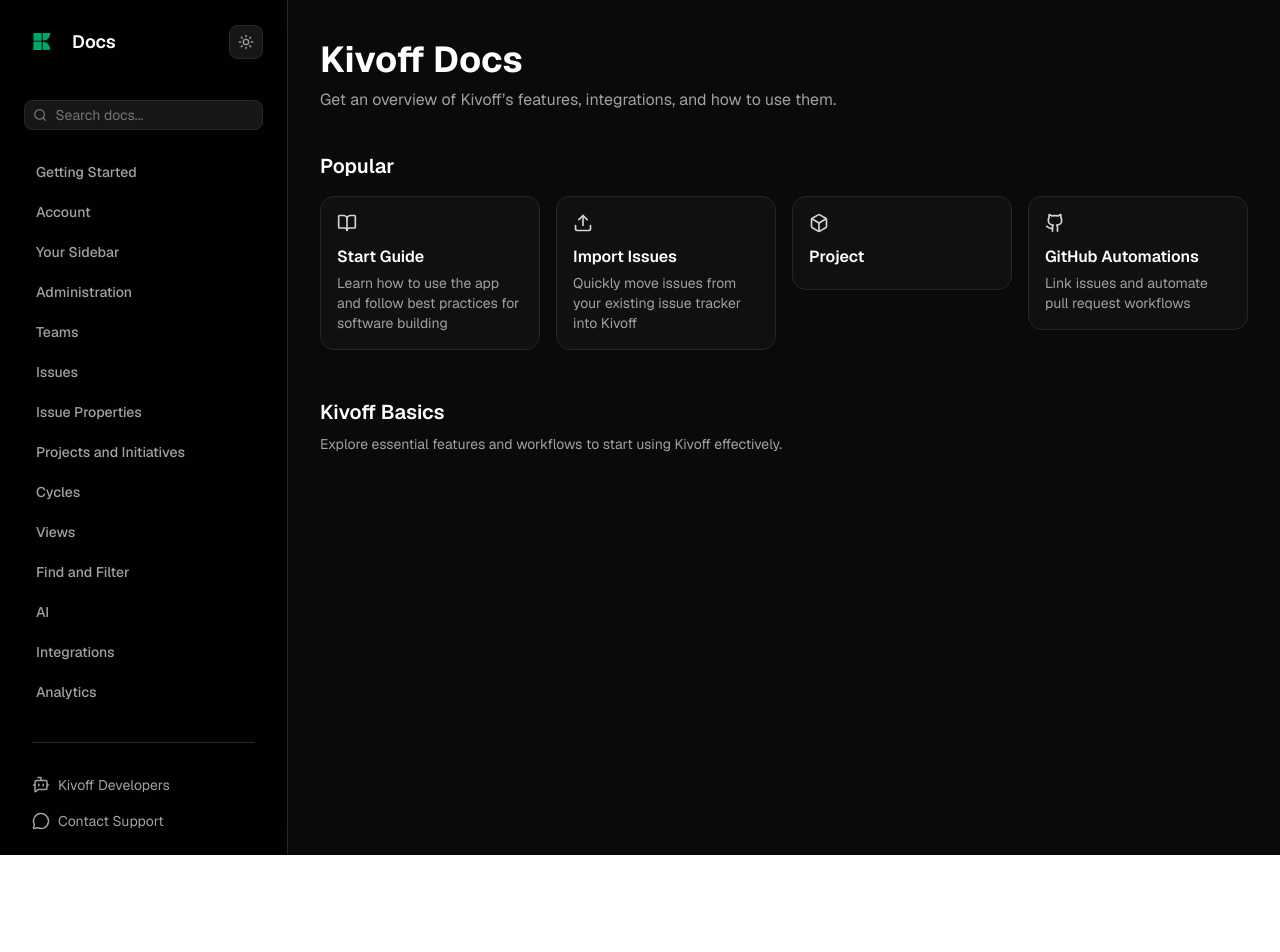
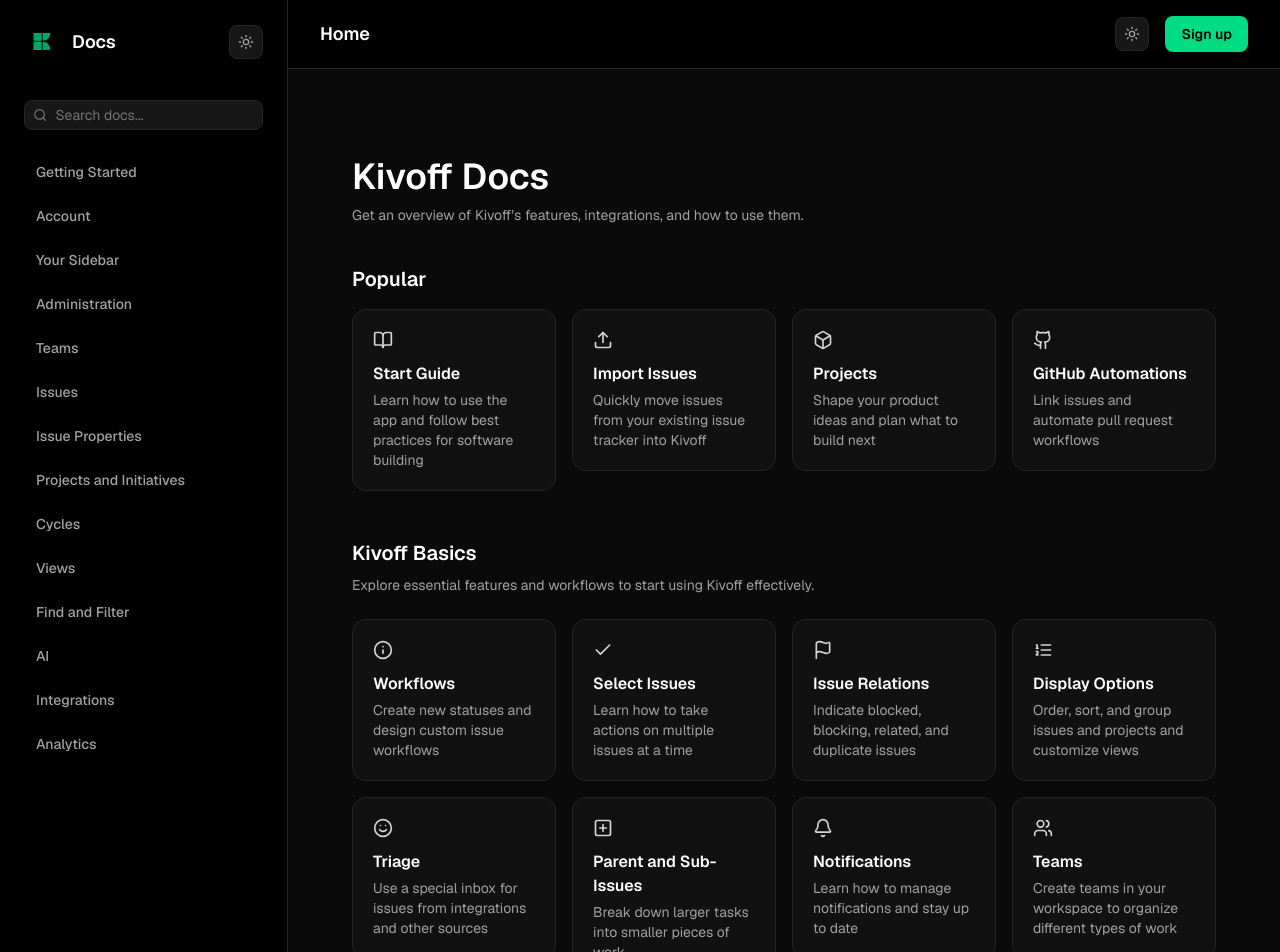
Before and after one commit to YordiMarte/Kivoff, a Next.js app: page /docs in a window 1280 px wide. Shown: the top 952 px of the page. Before the commit the page ends 855 px from the top, so only its background shows below. Built offline with nearby package versions, Linux system fonts and the light colour scheme.

Commit message:
20/10/25

```diff
--- a/src/app/docs/layout.tsx
+++ b/src/app/docs/layout.tsx
@@ -1,14 +1,17 @@
-"use client";
 
 import { Sidebar } from "@/components/docs/Sidebar";
+import { Navbar } from "@/components/docs/Navbar";
 
 export default function DocsLayout({ children }: { children: React.ReactNode }) {
     return (
         <div className="flex min-h-screen bg-[#0a0a0a] text-white">
             <Sidebar />
+            <div className="flex-1 flex flex-col">
+                <Navbar />
             <main className="flex-1 px-8 py-10 overflow-y-auto">
-                {children}
-            </main>
+                    {children}
+                </main>
+            </div>
         </div>
-    )
+    );
 }
--- a/src/app/docs/page.tsx
+++ b/src/app/docs/page.tsx
@@ -4,6 +4,16 @@
 import { motion } from "framer-motion";
 import { BookOpen, Upload, Box, Github } from "lucide-react";
 
+import {
+  Info,
+  Check,
+  Flag,
+  ListOrdered,
+  Smile,
+  PlusSquare,
+  Bell,
+  Users,
+} from "lucide-react"
 
 const popular = [
   {
@@ -20,8 +30,8 @@
   },
   {
     icon: <Box className="h-5 w-5" />,
-    title: "Project",
-    decs: "Shape your product ideas and plan what to build next",
+    title: "Projects",
+    desc: "Shape your product ideas and plan what to build next",
     href: "/docs/projects",
   },
   {
@@ -32,13 +42,65 @@
   },
 ];
 
+const basics = [
+  {
+    icon: <Info className="h-5 w-5" />,
+    title: "Workflows",
+    desc: "Create new statuses and design custom issue workflows",
+    href: "/docs/workflows",
+  },
+  {
+    icon: <Check className="h-5 w-5" />,
+    title: "Select Issues",
+    desc: "Learn how to take actions on multiple issues at a time",
+    href: "/docs/select-issues",
+  },
+  {
+    icon: <Flag className="h-5 w-5" />,
+    title: "Issue Relations",
+    desc: "Indicate blocked, blocking, related, and duplicate issues",
+    href: "/docs/issue-relations",
+  },
+  {
+    icon: <ListOrdered className="h-5 w-5" />,
+    title: "Display Options",
+    desc: "Order, sort, and group issues and projects and customize views",
+    href: "/docs/display-options",
+  },
+  {
+    icon: <Smile className="h-5 w-5" />,
+    title: "Triage",
+    desc: "Use a special inbox for issues from integrations and other sources",
+    href: "/docs/triage",
+  },
+  {
+    icon: <PlusSquare className="h-5 w-5" />,
+    title: "Parent and Sub-Issues",
+    desc: "Break down larger tasks into smaller pieces of work",
+    href: "/docs/parent-sub-issues",
+  },
+  {
+    icon: <Bell className="h-5 w-5" />,
+    title: "Notifications",
+    desc: "Learn how to manage notifications and stay up to date",
+    href: "/docs/notifications",
+  },
+  {
+    icon: <Users className="h-5 w-5" />,
+    title: "Teams",
+    desc: "Create teams in your workspace to organize different types of work",
+    href: "/docs/teams",
+  },
+];
+
+
 export default function DocsPage() {
   return (
-    <div className="max-w-5xl mx-auto">
+    <div className="max-w-6xl mx-auto px-8 py-12">
       {/* Header */}
       <div className="mb-10">
-        <h1 className="text-4xl font-bold mb-2">Kivoff Docs</h1>
-        <p className="text-neutral-400">
+        <h1 className="text-4xl font-semibold mb-2">Kivoff Docs</h1>
+        <p className="text-neutral-400 text-sm">
           Get an overview of Kivoff’s features, integrations, and how to use them.
         </p>
       </div>
@@ -55,7 +117,7 @@
             >
               <Link
                 href={item.href}
-                className="block p-4 border border-neutral-800 rounded-xl bg-neutral-900/50 hover:bg-neutral-900 transition"
+                className="block p-5 border border-neutral-800 rounded-xl bg-neutral-900/60 hover:bg-neutral-900 transition"
               >
                 <div className="mb-3 text-neutral-300">{item.icon}</div>
                 <h3 className="font-semibold text-white mb-1">{item.title}</h3>
@@ -66,12 +128,30 @@
         </div>
       </section>
 
-      {/* Linear Basics */}
-      <section>
+  <section>
         <h2 className="text-xl font-semibold mb-2">Kivoff Basics</h2>
         <p className="text-neutral-400 text-sm mb-6">
           Explore essential features and workflows to start using Kivoff effectively.
         </p>
+
+        <div className="grid grid-cols-1 sm:grid-cols-2 lg:grid-cols-4 gap-4">
+          {basics.map((item) => (
+            <motion.div
+              key={item.title}
+              whileHover={{ y: -3 }}
+              transition={{ duration: 0.2 }}
+            >
+              <Link
+                href={item.href}
+                className="block p-5 border border-neutral-800 rounded-xl bg-neutral-900/60 hover:bg-neutral-900 transition"
+              >
+                <div className="mb-3 text-neutral-300">{item.icon}</div>
+                <h3 className="font-semibold text-white mb-1">{item.title}</h3>
+                <p className="text-sm text-neutral-400">{item.desc}</p>
+              </Link>
+            </motion.div>
+          ))}
+        </div>
       </section>
     </div>
   );
--- a/src/components/docs/Navbar.tsx
+++ b/src/components/docs/Navbar.tsx
@@ -9,8 +9,11 @@
   return (
     <nav className="flex items-center justify-between w-full px-8 py-4 border-b border-neutral-800 bg-black/90 backdrop-blur-md sticky top-0 z-50">
       <div className="flex items-center gap-8">
-        <Link href="/" className="text-white font-semibold text-lg hover:text-gray-300 transition">
-          Home
+        <Link
+            href="/"
+            className="text-white font-semibold text-lg hover:text-gray-300 transition"
+          >
+            Home
         </Link>
       </div>
 
@@ -25,9 +28,9 @@
 
         <Button
           asChild
-          className="bg-white text-black hover:bg-gray-200 font-semibold px-4 py-2 rounded-md"
+          className="bg-[#00DC82] text-black hover:bg-gray-200 font-semibold px-4 py-2 rounded-md"
         >
-          <Link href="/signup">Sign up</Link>
+          <Link href="/terms5">Sign up</Link>
         </Button>
       </div>
     </nav>
--- a/src/components/docs/Sidebar.tsx
+++ b/src/components/docs/Sidebar.tsx
@@ -24,10 +24,8 @@
             Docs
           </Link>
         </div>
-
-
         <motion.button
-          whileHover={{ rotate: 90 }}
+          whileHover={{ rotate: 45 }}
           transition={{ duration: 0.3 }}
           className="p-2 rounded-md bg-neutral-900 border border-neutral-800 hover:bg-neutral-800"
         >
@@ -46,7 +44,7 @@
       </div>
 
       {/* NAVIGATION */}
-      <nav className="flex-1 overflow-y-auto overflow-x-hidden space-y-1 pr-1">
+      <nav className="flex-1 overflow-y-auto overflow-x-hidden space-y-2 pr-1 scrollbar-none">
         {sections.map((s) => {
           const active = pathname === s.href;
           return (
@@ -76,7 +74,8 @@
           href="/docs/developers"
           className="flex items-center gap-2 mt-2 text-sm text-neutral-400 hover:text-white transition mb-4"
         >
-          <svg xmlns="http://www.w3.org/2000/svg"
+          <svg
+          xmlns="http://www.w3.org/2000/svg"
           width="18"
           height="18"
           viewBox="0 0 24 24"
@@ -85,9 +84,14 @@
           stroke-width="2"
           stroke-linecap="round"
           stroke-linejoin="round"
-          className="lucide lucide-bot-message-square-icon lucide-bot-message-square"
+          className="lucide lucide-bot-message-square"
           >
-            <path d="M12 6V2H8"/><path d="M15 11v2"/><path d="M2 12h2"/><path d="M20 12h2"/><path d="M20 16a2 2 0 0 1-2 2H8.828a2 2 0 0 0-1.414.586l-2.202 2.202A.71.71 0 0 1 4 20.286V8a2 2 0 0 1 2-2h12a2 2 0 0 1 2 2z"/><path d="M9 11v2"/>
+            <path d="M12 6V2H8"/>
+            <path d="M15 11v2"/>
+            <path d="M2 12h2"/>
+            <path d="M20 12h2"/>
+            <path d="M20 16a2 2 0 0 1-2 2H8.828a2 2 0 0 0-1.414.586l-2.202 2.202A.71.71 0 0 1 4 20.286V8a2 2 0 0 1 2-2h12a2 2 0 0 1 2 2z"/>
+            <path d="M9 11v2"/>
           </svg>
           Kivoff Developers
         </Link>
```
